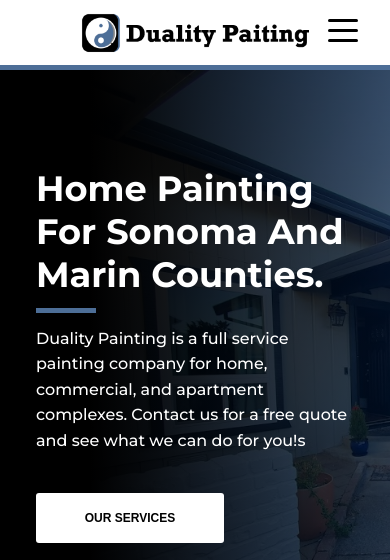
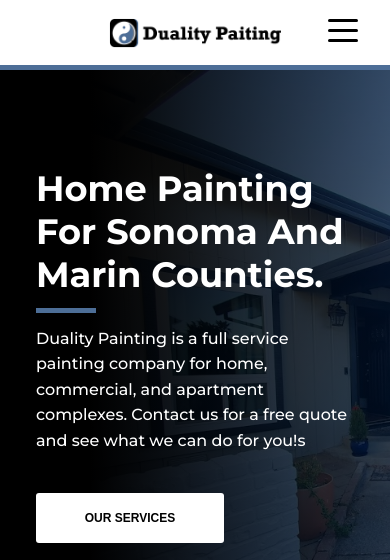
Before and after one commit to OakHarbor/Duality-Painting, a plain HTML site: page index.html in a window 390 px wide. Shown: the top 560 px of the page. Drawn offline with nearby package versions, Linux system fonts and the light colour scheme.

Commit message:
chnaged mobil image size

```diff
--- a/css/core-styles.css
+++ b/css/core-styles.css
@@ -286,7 +286,7 @@
 /* Navigation Links */
 
 .mobile-wrapper img {
-	height: 40px;
+	height: 30px;
 }
 
 .navbar-menu {
@@ -508,8 +508,6 @@
         height: 40px;
         margin: 0;
     }
-
-    .right-card
 
 }
 
```
